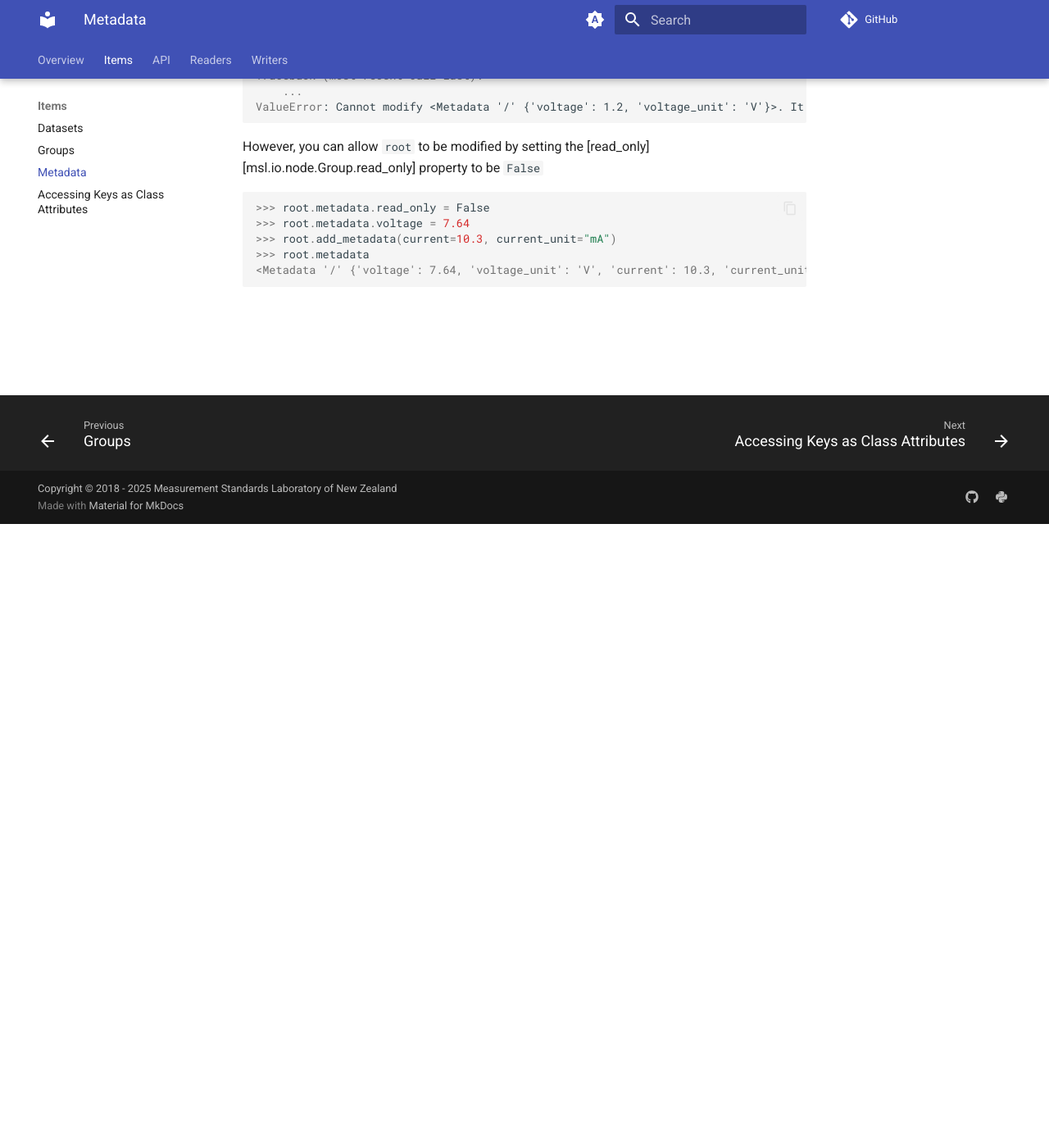
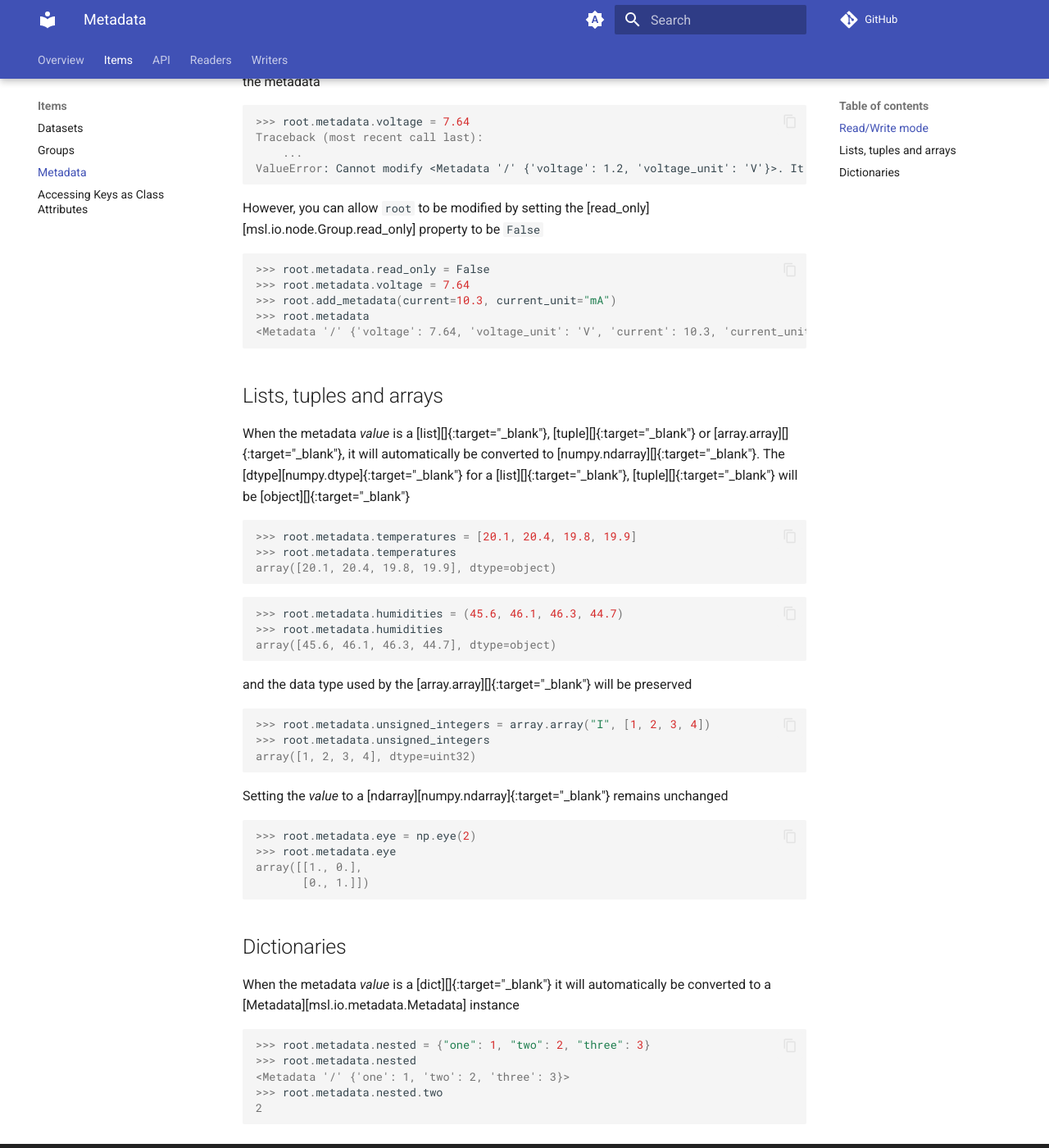
Before and after one commit to MSLNZ/msl-io, an MkDocs documentation site: the page built from docs/items/metadata.md, in a window 1280 px wide and 1400 px high, scrolled down 761 px. Shown: the whole window at 82% size. Built offline with MkDocs 1.6.1 and Material for MkDocs 9.7.7, drawn with Linux system fonts in a browser that asks for light colours; comment, search, counter and statistics services are not loaded; the version menu is left out.

Commit message:
docs: describe how list, tuple, array, dict is converted

````diff
--- a/cspell.json
+++ b/cspell.json
@@ -73,6 +73,7 @@
         "staticmethod",
         "tolist",
         "ufunc",
+        "uint",
         "uncert",
         "usecols",
         "vlen",
--- a/docs/items/metadata.md
+++ b/docs/items/metadata.md
@@ -5,6 +5,8 @@ All [Group][msl-io-group] and [Dataset][msl-io-dataset] items contain [Metadata]
 For example, suppose that a file is [read][msl.io.read] that has the following [Metadata][msl.io.metadata.Metadata]
 
 <!-- invisible-code-block: pycon
+>>> import array
+>>> import numpy as np
 >>> from msl.io import JSONWriter
 >>> root = JSONWriter()
 >>> root.add_metadata(voltage=1.2)
@@ -35,6 +37,8 @@ or as a class attribute
 
 ```
 
+## Read/Write mode
+
 When a file is [read][msl.io.read], the returned object is in read-only mode so you cannot modify the metadata
 
 ```pycon
@@ -55,3 +59,52 @@ However, you can allow `root` to be modified by setting the [read_only][msl.io.n
 <Metadata '/' {'voltage': 7.64, 'voltage_unit': 'V', 'current': 10.3, 'current_unit': 'mA'}>
 
 ```
+
+## Lists, tuples and arrays
+
+When the metadata *value* is a [list][]{:target="_blank"}, [tuple][]{:target="_blank"} or [array.array][]{:target="_blank"}, it will automatically be converted to [numpy.ndarray][]{:target="_blank"}. The [dtype][numpy.dtype]{:target="_blank"} for a [list][]{:target="_blank"}, [tuple][]{:target="_blank"} will be [object][]{:target="_blank"}
+
+```pycon
+>>> root.metadata.temperatures = [20.1, 20.4, 19.8, 19.9]
+>>> root.metadata.temperatures
+array([20.1, 20.4, 19.8, 19.9], dtype=object)
+
+```
+```pycon
+>>> root.metadata.humidities = (45.6, 46.1, 46.3, 44.7)
+>>> root.metadata.humidities
+array([45.6, 46.1, 46.3, 44.7], dtype=object)
+
+```
+
+and the data type used by the [array.array][]{:target="_blank"} will be preserved
+
+```pycon
+>>> root.metadata.unsigned_integers = array.array("I", [1, 2, 3, 4])
+>>> root.metadata.unsigned_integers
+array([1, 2, 3, 4], dtype=uint32)
+
+```
+
+Setting the *value* to a [ndarray][numpy.ndarray]{:target="_blank"} remains unchanged
+
+```pycon
+>>> root.metadata.eye = np.eye(2)
+>>> root.metadata.eye
+array([[1., 0.],
+       [0., 1.]])
+
+```
+
+## Dictionaries
+
+When the metadata *value* is a [dict][]{:target="_blank"} it will automatically be converted to a [Metadata][msl.io.metadata.Metadata] instance
+
+```pycon
+>>> root.metadata.nested = {"one": 1, "two": 2, "three": 3}
+>>> root.metadata.nested
+<Metadata '/' {'one': 1, 'two': 2, 'three': 3}>
+>>> root.metadata.nested.two
+2
+
+```
````
